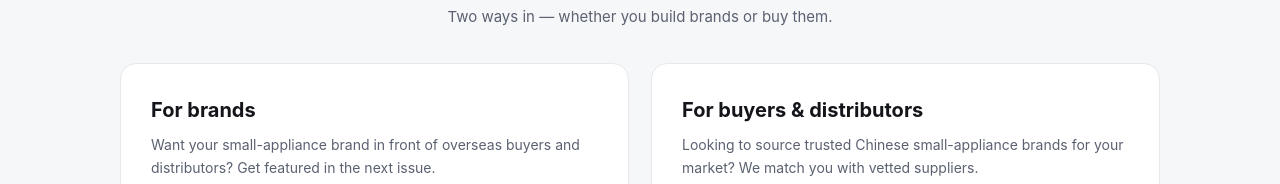
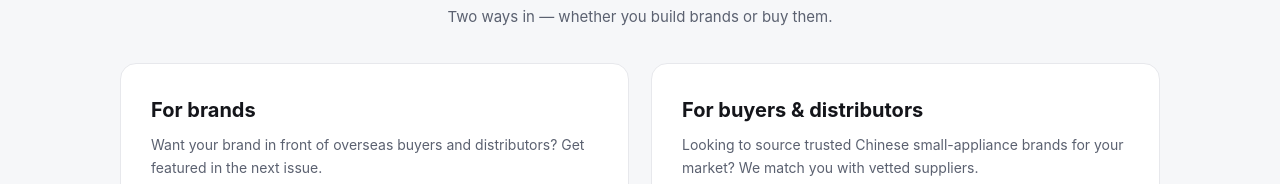
Before and after one commit to chinaselection-01/china-selection, a plain HTML site: page china_select_mvp.html in a window 1280 px wide. Shown: the part 3063-3247 px from the top of the page. Drawn offline with Linux system fonts and the light colour scheme.

Commit message:
Generalize For-brands CTA: 'Want your brand...' (not locked to small-appliance)

```diff
--- a/china_select_mvp.html
+++ b/china_select_mvp.html
@@ -192,7 +192,7 @@
       <div class="cta2">
         <div class="ctabox" id="for-brands">
           <h3>For brands</h3>
-          <p>Want your small-appliance brand in front of overseas buyers and distributors? Get featured in the next issue.</p>
+          <p>Want your brand in front of overseas buyers and distributors? Get featured in the next issue.</p>
           <p class="note"><a href="https://chinabrand.com" target="_blank" rel="noopener">Heritage / 老字号 brands → chinabrand.com</a></p>
           <a class="btn btn-primary" href="#contact">Apply to be featured</a>
         </div>
```
Also changed, not shown: index.html (+1 -1 lines).
